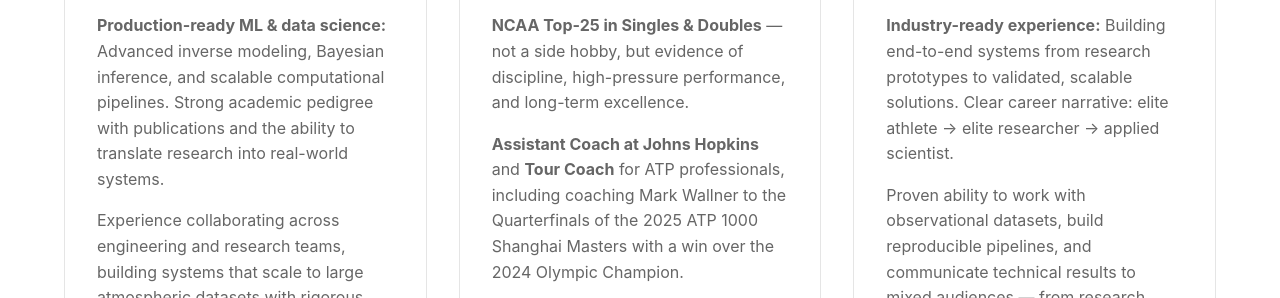
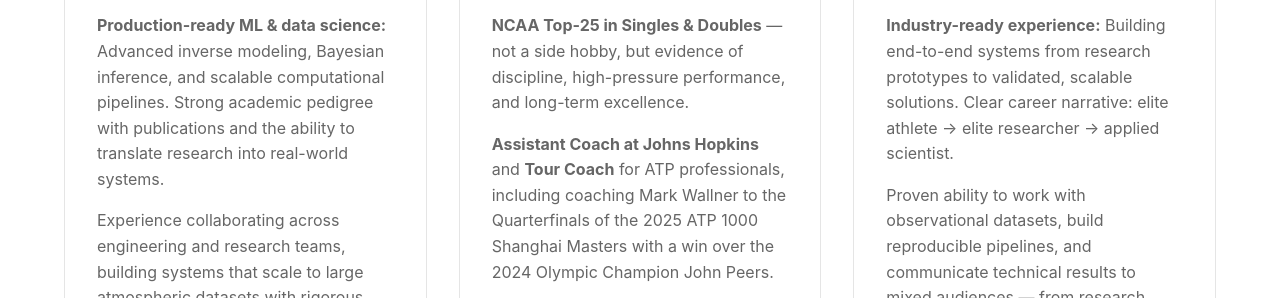
Before and after one commit to hanyumasonliu/hanyumasonliu.github.io, a plain HTML site: page index.html in a window 1280 px wide. Shown: the part 1520-1818 px from the top of the page. Drawn offline with Linux system fonts and the light colour scheme.

Commit message:
Specify opponent in coaching achievement

```diff
--- a/index.html
+++ b/index.html
@@ -237,7 +237,7 @@
           <p>
             <strong>Assistant Coach at Johns Hopkins</strong> and <strong>Tour Coach</strong>
             for ATP professionals, including coaching Mark Wallner to the Quarterfinals of the
-            2025 ATP 1000 Shanghai Masters with a win over the 2024 Olympic Champion.
+            2025 ATP 1000 Shanghai Masters with a win over the 2024 Olympic Champion John Peers.
           </p>
           <p>
             Tennis demonstrates: systematic training, mentorship, and execution under pressure —
```
